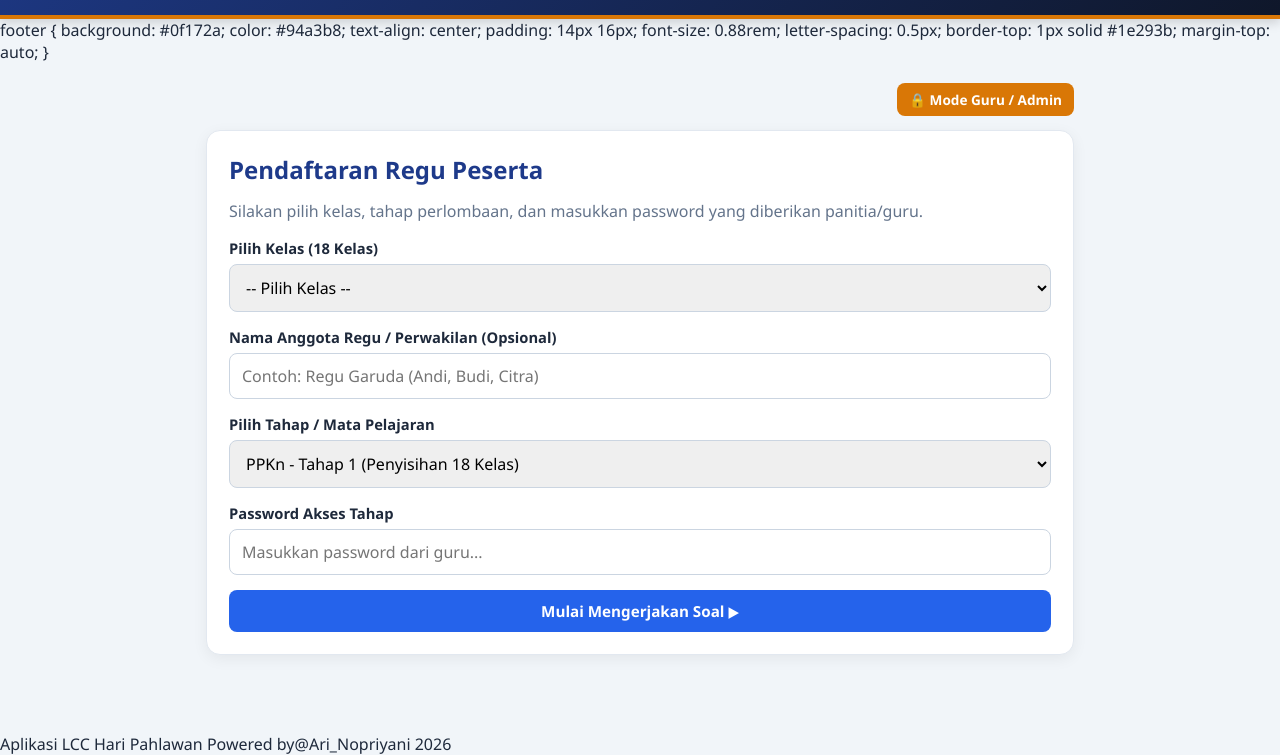
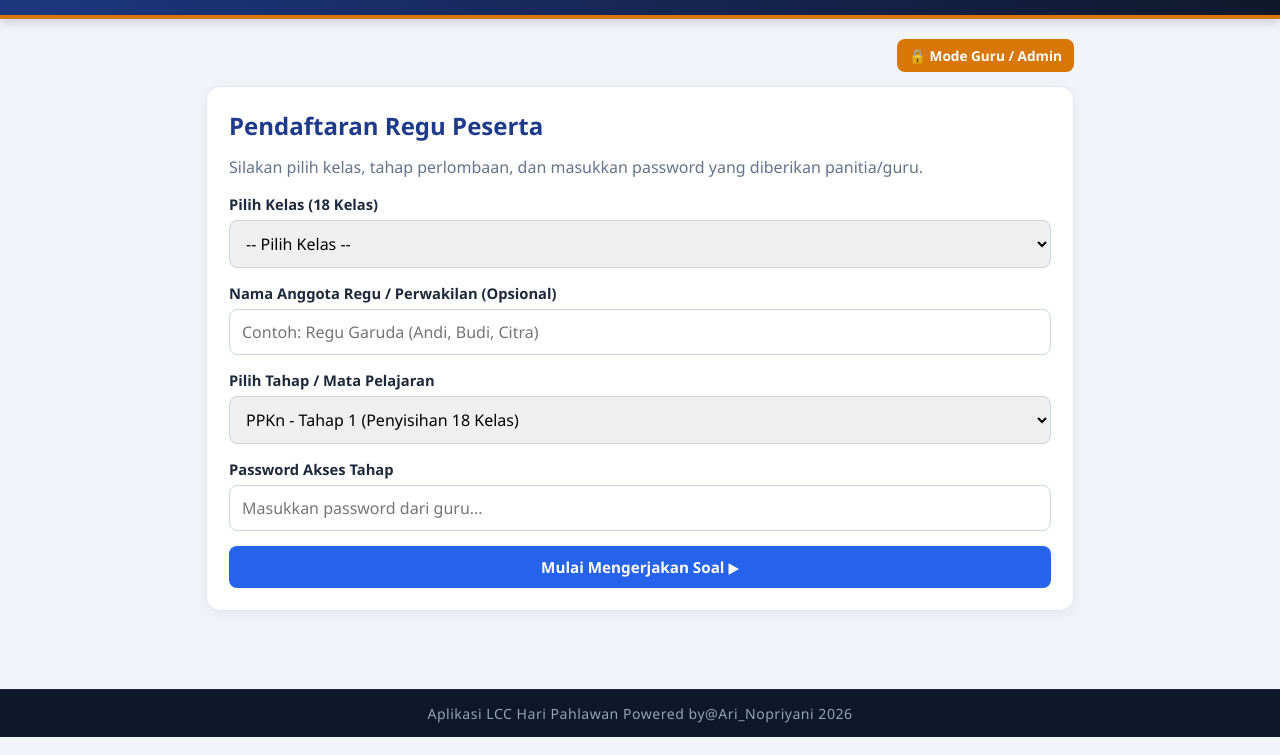
Before and after one commit to arinopriyani71-creator/lcc-pahlawan-semanu, a plain HTML site: page index.html in a window 1280 px wide. Shown: the part 158-913 px from the top of the page. Drawn offline with Linux system fonts and the light colour scheme.

Commit message:
Update index.html

```diff
--- a/index.html
+++ b/index.html
@@ -165,6 +165,18 @@
       margin-bottom: 10px;
       background: #fafafa;
     }
+
+footer {
+  background: #0f172a;
+  color: #94a3b8;
+  text-align: center;
+  padding: 14px 16px;
+  font-size: 0.88rem;
+  letter-spacing: 0.5px;
+  border-top: 1px solid #1e293b;
+  margin-top: auto;
+}
+
     .q-item-header { display: flex; justify-content: space-between; align-items: flex-start; gap: 10px; margin-bottom: 6px; }
   </style>
 </head>
@@ -179,16 +191,7 @@
     </div>
   </div>
 </header>
-footer {
-  background: #0f172a;
-  color: #94a3b8;
-  text-align: center;
-  padding: 14px 16px;
-  font-size: 0.88rem;
-  letter-spacing: 0.5px;
-  border-top: 1px solid #1e293b;
-  margin-top: auto;
-}
+
 <div class="container">
   <div class="nav-bar">
     <button id="btnModeSiswa" class="btn btn-outline btn-sm hidden" onclick="switchView('student')">← Halaman Peserta</button>
```
